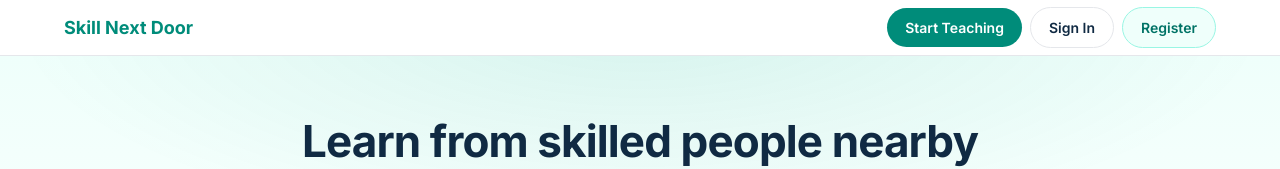
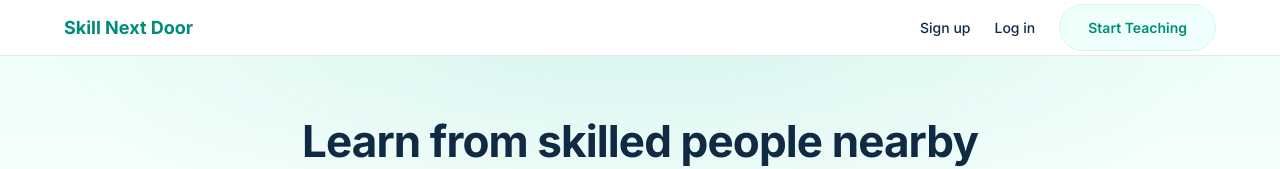
Before and after one commit to tasharofi/coachfinder, a React (Vite) app in the folder client/: page / in a window 1280 px wide. Shown: the top 169 px of the page. Built offline with nearby package versions, Linux system fonts and the light colour scheme; no server answers.

Commit message:
Auto-commit: Claude Code session changes

```diff
--- a/client/src/components/Navbar.jsx
+++ b/client/src/components/Navbar.jsx
@@ -32,9 +32,9 @@ export default function Navbar() {
                         </>
                     ) : (
                         <>
-                            <Link to="/become-coach" className="btn btn-primary btn-pill nav-cta">Start Teaching</Link>
-                            <Link to="/login" className="btn btn-outline btn-pill nav-cta">Sign In</Link>
-                            <Link to="/register" className="btn btn-soft btn-pill nav-cta">Register</Link>
+                            <Link to="/register" className="nav-text-link">Sign up</Link>
+                            <Link to="/login" className="nav-text-link">Log in</Link>
+                            <Link to="/become-coach" className="btn nav-cta">Start Teaching</Link>
                         </>
                     )}
                 </div>
@@ -56,9 +56,9 @@ export default function Navbar() {
                     </>
                 ) : (
                     <>
+                        <Link to="/register" className="nav-mobile-link" onClick={() => setMenuOpen(false)}>Sign up</Link>
+                        <Link to="/login" className="nav-mobile-link" onClick={() => setMenuOpen(false)}>Log in</Link>
                         <Link to="/become-coach" className="nav-mobile-link nav-mobile-accent" onClick={() => setMenuOpen(false)}>Start Teaching</Link>
-                        <Link to="/login" className="nav-mobile-link" onClick={() => setMenuOpen(false)}>Sign In</Link>
-                        <Link to="/register" className="nav-mobile-link" onClick={() => setMenuOpen(false)}>Register</Link>
                     </>
                 )}
             </div>
--- a/client/src/index.css
+++ b/client/src/index.css
@@ -168,10 +168,36 @@ a:hover {
   border-radius: 999px;
 }
 
+/* Header text links (secondary actions: Sign up, Log in) */
+.nav-text-link {
+  background: none;
+  border: none;
+  padding: var(--space-1) 0;
+  font-size: var(--font-size-sm);
+  font-weight: 500;
+  color: var(--color-text);
+  text-decoration: none;
+  transition: color 0.15s ease;
+}
+
+.nav-text-link:hover {
+  color: var(--color-primary);
+  text-decoration: none;
+}
+
+/* Header primary action: single soft teal pill */
 .nav-cta {
-  padding: 9px 18px;
+  background: var(--color-primary-soft);              /* #EFFFFB */
+  color: var(--color-primary);                        /* #008C7A */
+  border: 1px solid var(--color-primary-soft-hover);  /* subtle #CCFBF1 */
+  border-radius: 999px;
+  padding: 12px 28px;
   font-size: var(--font-size-sm);
   font-weight: 600;
+}
+
+.nav-cta:hover {
+  background: var(--color-primary-soft-hover);         /* #CCFBF1 */
 }
 
 .btn-sm {
@@ -253,7 +279,7 @@ a:hover {
 .nav-actions {
   display: flex;
   align-items: center;
-  gap: var(--space-2);
+  gap: var(--space-6);
 }
 
 .nav-hamburger {
```
